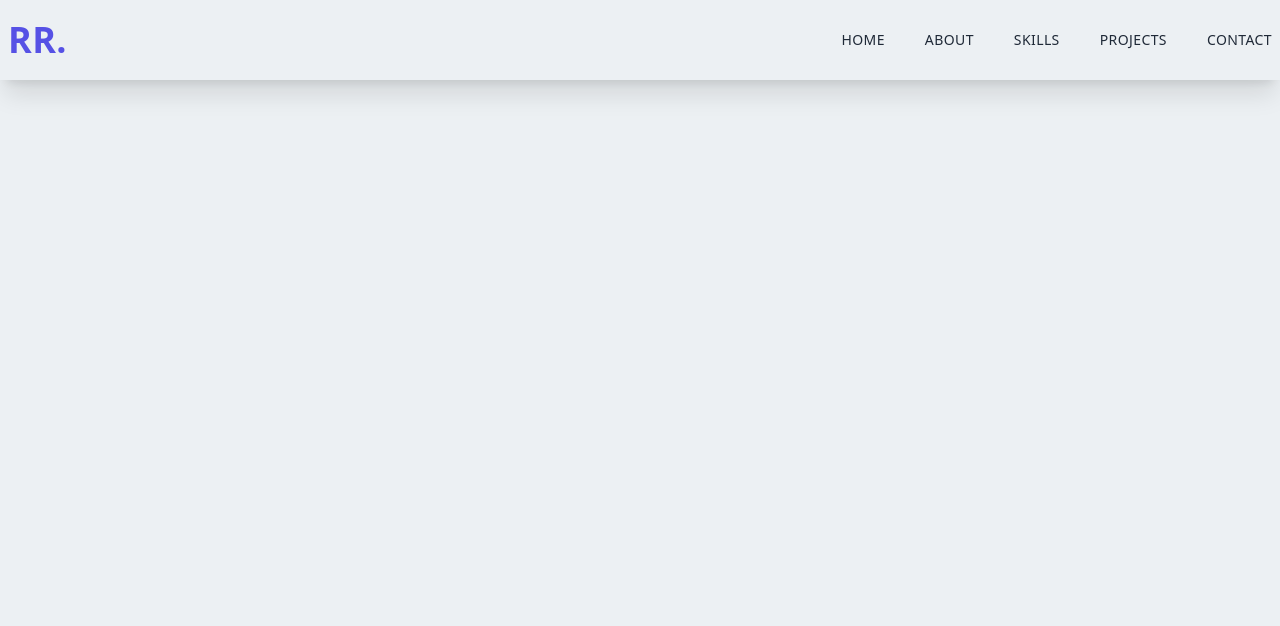
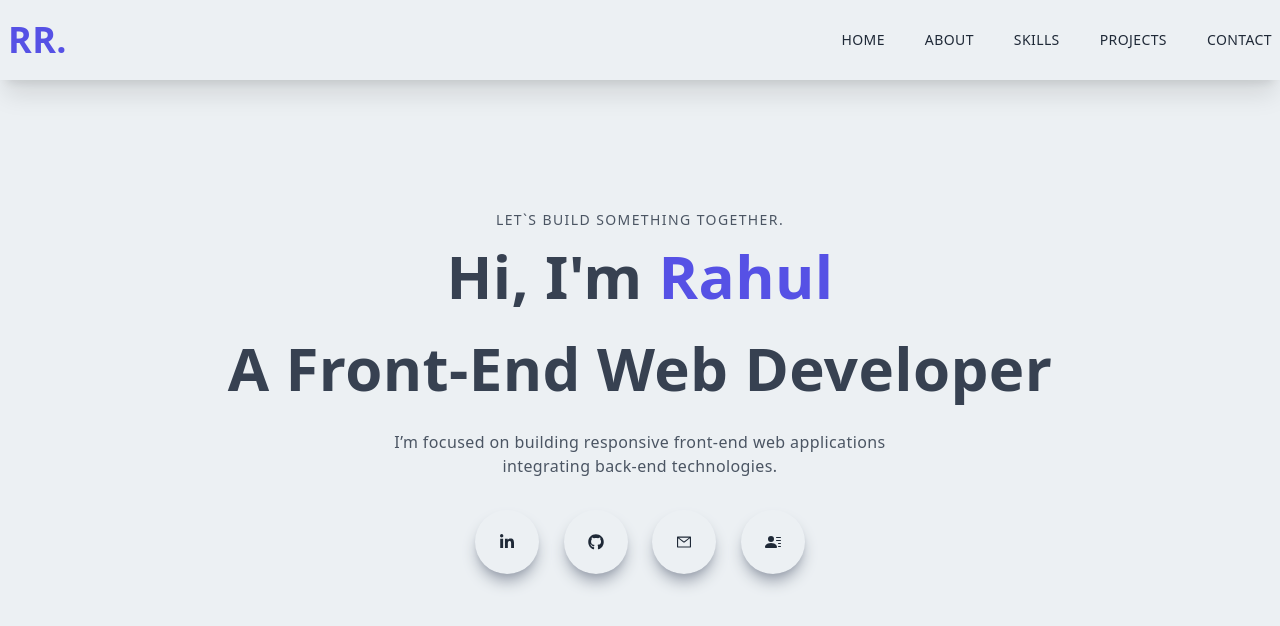
Before and after one commit to RahullRawat/portfolio, a Next.js app: page / in a window 1280 px wide. Shown: the top 626 px of the page. Built offline with nearby package versions, Linux system fonts and the light colour scheme.

Commit message:
main component

```diff
--- /dev/null
+++ b/components/Main.jsx
@@ -0,0 +1,43 @@
+import Link from "next/link";
+import React from "react";
+import { FaLinkedinIn, FaGithub } from "react-icons/fa";
+import { AiOutlineMail } from "react-icons/ai";
+import { BsFillPersonLinesFill } from "react-icons/bs";
+
+const Main = () => {
+	return (
+		<div className="w-full h-screen text-center">
+			<div className="max-w-[1240px] w-full h-full mx-auto p-2 flex justify-center items-center">
+				<div>
+					<p className="uppercase text-sm tracking-widest text-gray-600">
+						Let`s build something together.
+					</p>
+					<h1 className="py-4 text-gray-700">
+						Hi, I'm <span className="text-[#5651e5]">Rahul</span>
+					</h1>
+					<h1 className="py-4 text-gray-700">A Front-End Web Developer</h1>
+					<p className="py-4 text-gray-600 max-w-[70%] m-auto">
+						I’m focused on building responsive front-end web applications
+						integrating back-end technologies.
+					</p>
+					<div className="flex items-center justify-between max-w-[330px] m-auto py-4 ">
+						<div className="rounded-full shadow-lg shadow-gray-400 p-6 cursor-pointer hover:scale-110 ease-in duration-300">
+							<FaLinkedinIn />
+						</div>
+						<div className="rounded-full shadow-lg shadow-gray-400 p-6 cursor-pointer hover:scale-105 ease-in duration-300">
+							<FaGithub />
+						</div>
+						<div className="rounded-full shadow-lg shadow-gray-400 p-6 cursor-pointer hover:scale-105 ease-in duration-300">
+							<AiOutlineMail />
+						</div>
+						<div className="rounded-full shadow-lg shadow-gray-400 p-6 cursor-pointer hover:scale-105 ease-in duration-300">
+							<BsFillPersonLinesFill />
+						</div>
+					</div>
+				</div>
+			</div>
+		</div>
+	);
+};
+
+export default Main;
--- a/pages/index.js
+++ b/pages/index.js
@@ -1,3 +1,4 @@
+import Main from "../components/Main";
 import Head from "next/head";
 import Image from "next/image";
 import Navbar from "../components/Navbar";
@@ -11,6 +12,7 @@
 				<link rel="icon" href="/favicon.ico" />
 			</Head>
 			<Navbar />
+			<Main />
 		</div>
 	);
 }
```
